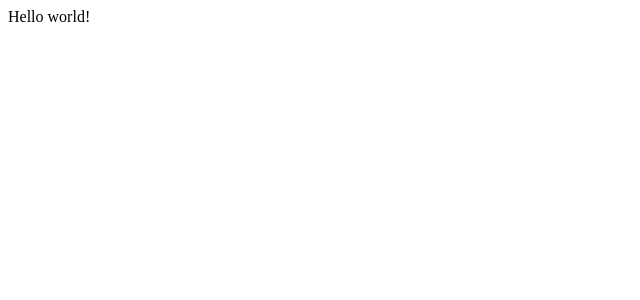
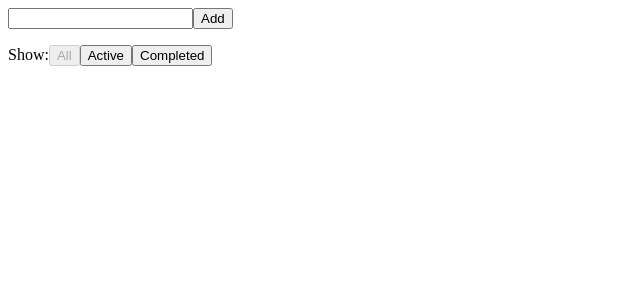
Before and after one commit to minkolee/longwaytoReactJsMastery, a React (Create React App) app: page / in a window 1280 px wide. Shown: the top 300 px of the page, without its empty margins (0-640 px from the left). Built offline with nearby package versions, Linux system fonts and the light colour scheme.

Commit message:
编写好了简单的应用，知道了传递方法的时候，一定要传递一个函数，不能直接是调用

```diff
--- /dev/null
+++ b/src/component/AddTodo.js
@@ -0,0 +1,33 @@
+import React, {Component} from 'react';
+
+class AddTodo extends Component {
+
+    constructor(props) {
+        super(props);
+        this.state = {
+            text:'',
+        }
+    }
+
+    handleClick = (e) =>{
+        this.props.addTodo(this.state.text);
+    }
+
+
+    handleChange = (e) =>{
+        this.setState({
+            text: e.target.value
+        })
+    }
+
+    render() {
+        return (
+            <div>
+                <input value={this.state.text} onChange={this.handleChange}/>
+                <button onClick={this.handleClick}>Add</button>
+            </div>
+        );
+    }
+}
+
+export default AddTodo;
--- a/src/component/App.js
+++ b/src/component/App.js
@@ -1,16 +1,82 @@
 import React from "react";
 import {BrowserRouter as Router, Route} from "react-router-dom";
 import {Container, CssBaseline, Link} from "@mui/material";
+import AddTodo from "./AddTodo";
+import TodoList from "./TodoList";
+import Footer from "./Footer";
 
 class App extends React.Component {
 
+    constructor(props) {
+        super(props);
+        this.state = {
+            todos: [],
+            filter: 'all',
+        }
+
+        this.nextTodoId = 0;
+    }
+
+
     render() {
+
+        const todos = this.getVisibleTodos();
+        const {filter} = this.state;
+
         return (
             <div>
-Hello world!
+                <AddTodo addTodo={this.addTodo}/>
+                <TodoList todos={todos} toggleTodo={this.toggleTodo}/>
+                <Footer filter={filter} setVisibilityFilter={this.setVisibilityFilter}/>
             </div>
-        )
+        );
     }
+
+    getVisibleTodos = () => {
+        const currentFilter = this.state.filter;
+        return this.state.todos.filter((item) => {
+            if (currentFilter === "active") {
+                return !item.completed;
+            } else if (currentFilter === "completed") {
+                return item.completed;
+            } else {
+                return true;
+            }
+        })
+    };
+
+    addTodo = text => {
+        const todo = {
+            id: this.nextTodoId++,
+            text: text,
+            completed: false,
+        }
+
+        const todos = [todo, ...this.state.todos]
+
+        this.setState((state, props) => (
+            {
+                todos: todos
+            }
+        ))
+    };
+
+    toggleTodo  = id =>{
+        const newTodos = this.state.todos.map(item => {
+            return item.id === id ? {...item, completed: !item.completed} : item;
+        });
+
+        this.setState({
+            todos:newTodos,
+        })
+    }
+
+    setVisibilityFilter = filter =>{
+        this.setState({
+            filter: filter
+        })
+    }
+
 }
 
 export default App;
--- /dev/null
+++ b/src/component/Footer.js
@@ -0,0 +1,19 @@
+import React, {Component} from 'react';
+
+class Footer extends Component {
+
+    render() {
+        const {filter,setVisibilityFilter} = this.props;
+
+        return (
+            <div>
+                <span>Show:</span>
+                <button disabled={filter === "all"} onClick={()=>setVisibilityFilter("all")}>All</button>
+                <button disabled={filter === "active"} onClick={()=>setVisibilityFilter("active")}>Active</button>
+                <button disabled={filter === "completed"} onClick={()=>setVisibilityFilter("completed")}>Completed</button>
+            </div>
+        );
+    }
+}
+
+export default Footer;
--- /dev/null
+++ b/src/component/Todo.js
@@ -0,0 +1,16 @@
+import React, {Component} from 'react';
+
+class Todo extends Component {
+    render() {
+
+        const {completed, text, onClick} = this.props
+
+        return (
+            <li style = {{textDecoration: completed ? "line-through" : "none"}} onClick={onClick}>
+                {text}
+            </li>
+        );
+    }
+}
+
+export default Todo;
--- /dev/null
+++ b/src/component/TodoList.js
@@ -0,0 +1,21 @@
+import React, {Component} from 'react';
+import Todo from "./Todo";
+
+class TodoList extends Component {
+    render() {
+        const {todos, toggleTodo} = this.props;
+
+        console.log(todos);
+        console.log(toggleTodo);
+
+        return (
+            <ul>
+                {todos.map(todo=>{
+                    return <Todo key={todo.id} {...todo} onClick={()=>{toggleTodo(todo.id)}}/>
+                })}
+            </ul>
+        );
+    }
+}
+
+export default TodoList;
```
